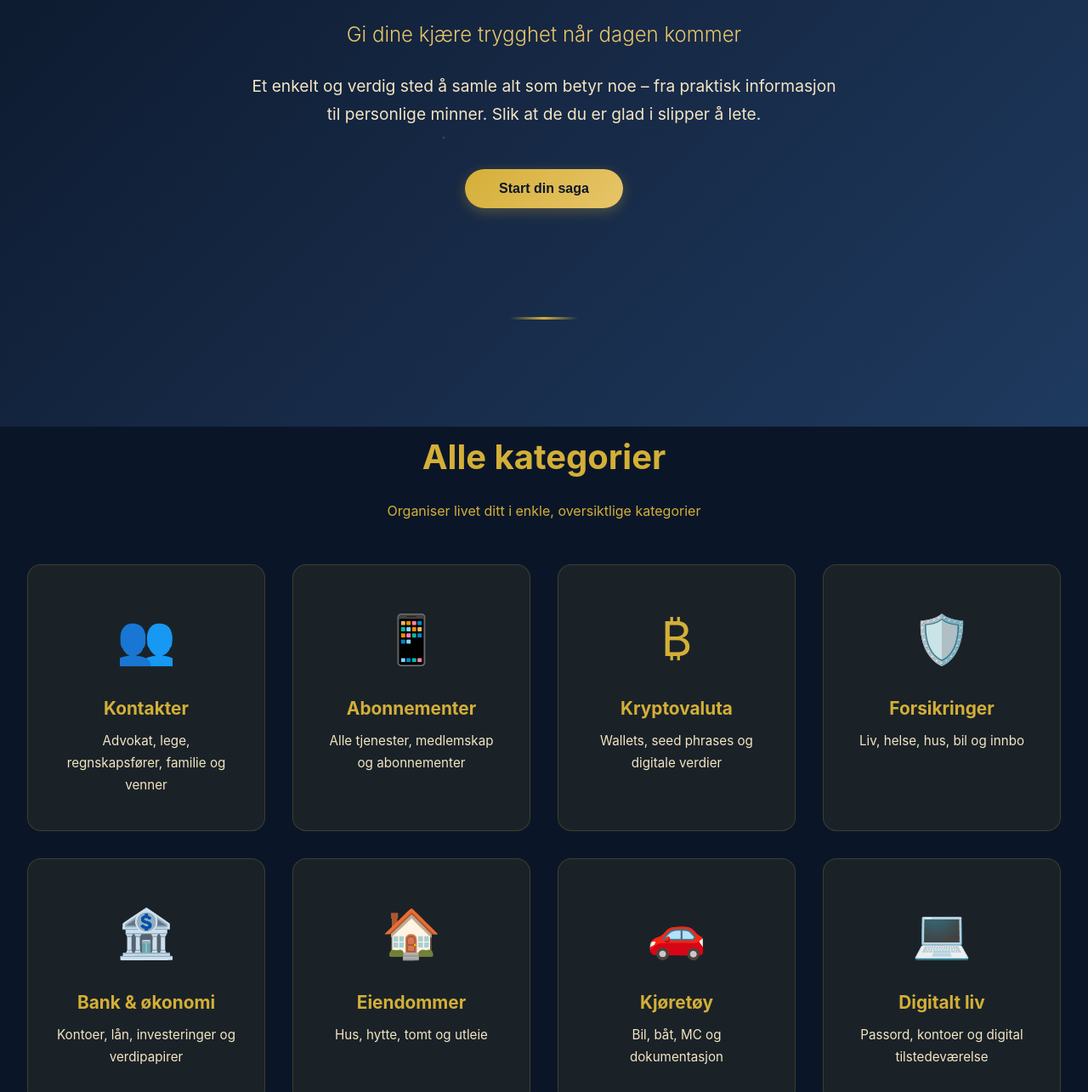
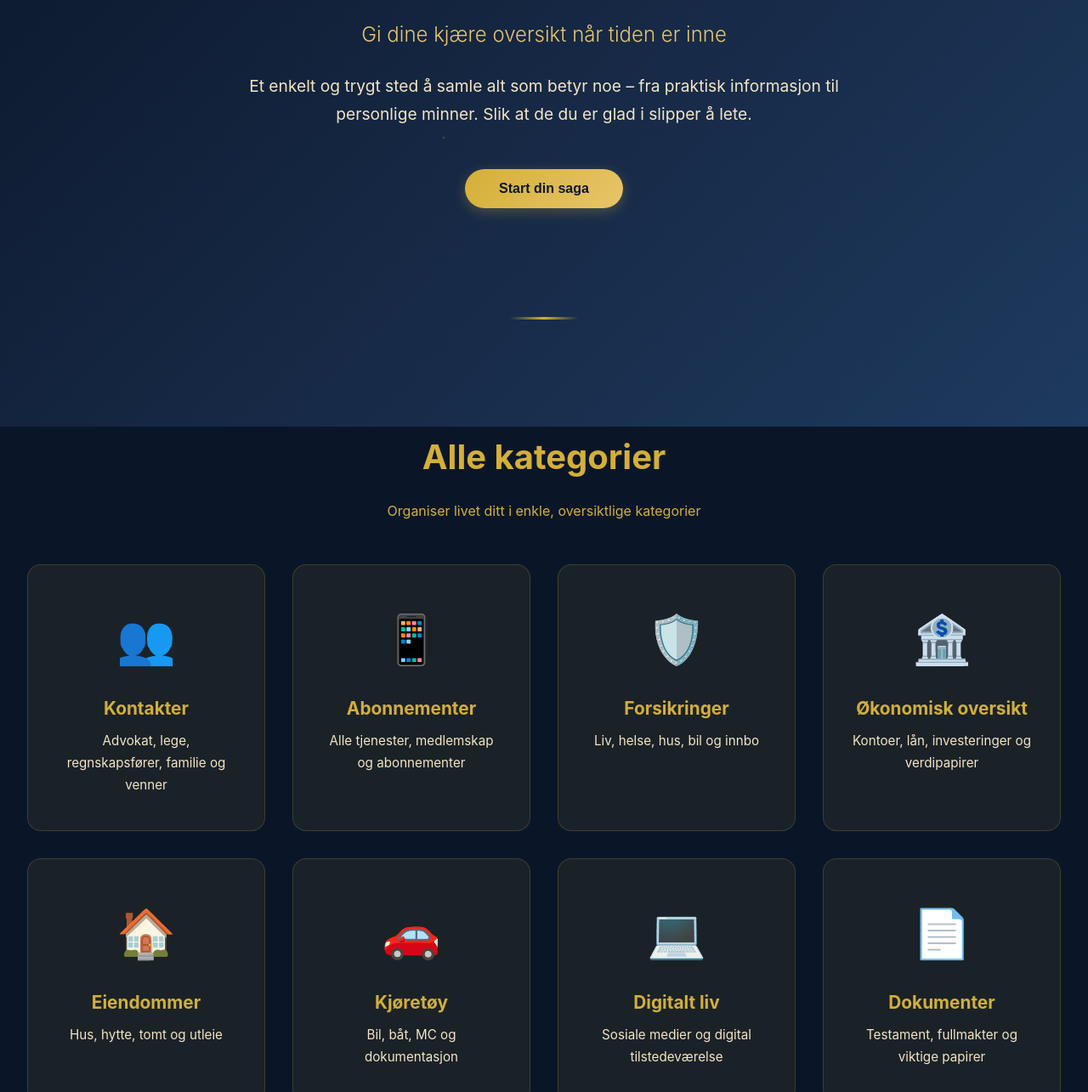
Before and after one commit to thomasnordby-cmyk/minsagaa, a plain HTML site: page index.html in a window 1280 px wide. Shown: the part 298-1583 px from the top of the page at 85% size. Drawn offline with Linux system fonts and the light colour scheme; a script that the page names is missing.

Commit message:
Revise text for clarity and consistency in index.html
Updated text for clarity and consistency in the hero section and various categories. Adjusted descriptions for digital life and encryption features.

```diff
--- a/index.html
+++ b/index.html
@@ -30,10 +30,10 @@
     <!-- Hero -->
     <section class="hero">
         <div class="container">
-            <h1>Ta kontroll over ditt digitale ettermæle</h1>
-            <p class="subtitle">Gi dine kjære trygghet når dagen kommer</p>
+            <h1>Ta kontroll over din digitale arv</h1>
+            <p class="subtitle">Gi dine kjære oversikt når tiden er inne</p>
             <p class="description">
-                Et enkelt og verdig sted å samle alt som betyr noe – fra praktisk informasjon
+                Et enkelt og trygt sted å samle alt som betyr noe – fra praktisk informasjon
                 til personlige minner. Slik at de du er glad i slipper å lete.
             </p>
             <button class="cta-button hero-cta" onclick="showAuthModal('register')">Start din saga</button>
@@ -62,18 +62,13 @@
                     <p>Alle tjenester, medlemskap og abonnementer</p>
                 </div>
                 <div class="category-showcase-card">
-                    <span class="icon">₿</span>
-                    <h3>Kryptovaluta</h3>
-                    <p>Wallets, seed phrases og digitale verdier</p>
-                </div>
-                <div class="category-showcase-card">
                     <span class="icon">🛡️</span>
                     <h3>Forsikringer</h3>
                     <p>Liv, helse, hus, bil og innbo</p>
                 </div>
                 <div class="category-showcase-card">
                     <span class="icon">🏦</span>
-                    <h3>Bank & økonomi</h3>
+                    <h3>Økonomisk oversikt</h3>
                     <p>Kontoer, lån, investeringer og verdipapirer</p>
                 </div>
                 <div class="category-showcase-card">
@@ -89,7 +84,7 @@
                 <div class="category-showcase-card">
                     <span class="icon">💻</span>
                     <h3>Digitalt liv</h3>
-                    <p>Passord, kontoer og digital tilstedeværelse</p>
+                    <p>Sosiale medier og digital tilstedeværelse</p>
                 </div>
                 <div class="category-showcase-card">
                     <span class="icon">📄</span>
@@ -122,7 +117,6 @@
         <div class="container">
             <div class="section-header">
                 <h2>🔐 Ende-til-ende kryptering</h2>
-                <p>Din saga er beskyttet med militær-grade sikkerhet</p>
             </div>
 
             <div class="encryption-grid">
@@ -139,7 +133,7 @@
                 <div class="encryption-card">
                     <div class="encryption-icon">🚫</div>
                     <h3>Zero-knowledge</h3>
-                    <p>Vi har aldri tilgang til arven din. Verken vi eller driftspersonell kan se, endre eller dele dokumentene dine.</p>
+                    <p>Vi har aldri tilgang til arven din. Verken vi eller tredjeparter kan se, endre eller dele dokumentene dine.</p>
                 </div>
             </div>
 
@@ -183,7 +177,6 @@
                     <ul>
                         <li>Full tilgang</li>
                         <li>Ubegrenset lagring</li>
-                        <li>Prioritert support</li>
                     </ul>
                     <button class="pricing-button" onclick="showAuthModal('register')">Velg</button>
                 </div>
@@ -194,7 +187,6 @@
                     <ul>
                         <li>Full tilgang for alltid</li>
                         <li>Alle fremtidige funksjoner</li>
-                        <li>Premium support</li>
                     </ul>
                     <button class="pricing-button" onclick="showAuthModal('register')">Velg</button>
                 </div>
```
